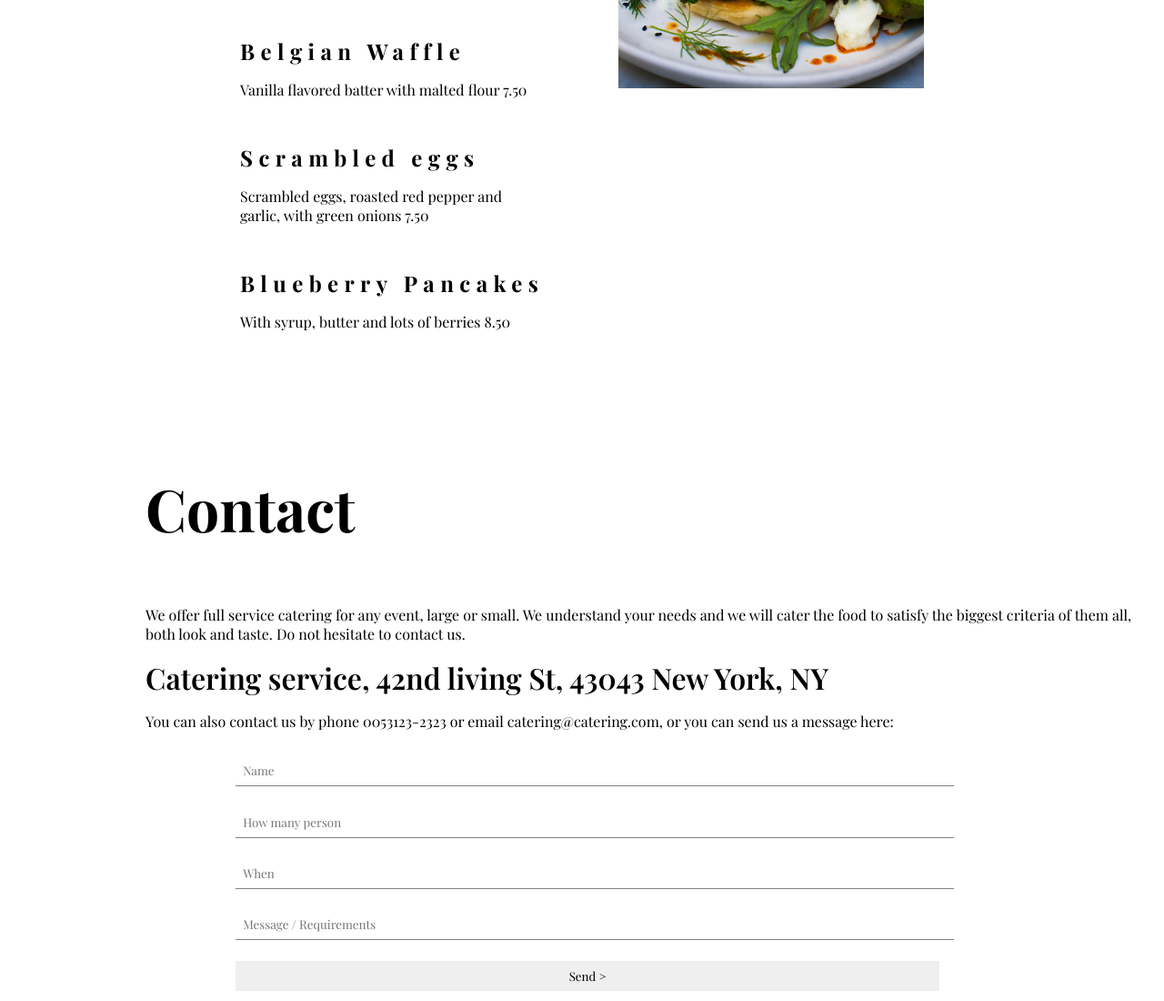
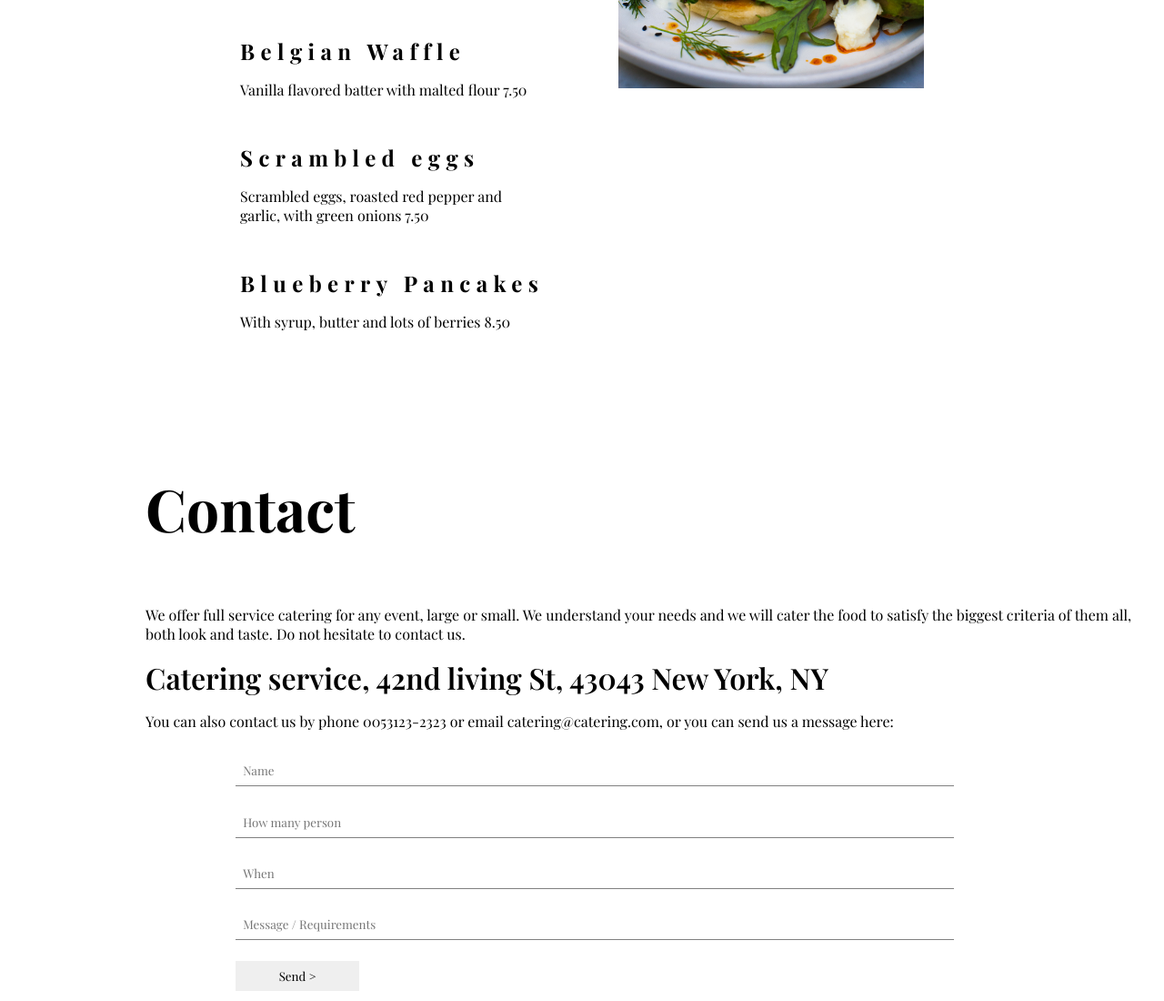
Before and after one commit to Soldieze/Gourmet-au-cathering, a plain HTML site: page index.html in a window 1280 px wide. Shown: the part 1709-2809 px from the top of the page at 91% size. Drawn offline with Linux system fonts and the light colour scheme.

Commit message:
curser pointer

```diff
--- a/assets/CSS/styles.css
+++ b/assets/CSS/styles.css
@@ -183,10 +183,12 @@ input{
   transition: 0.2s;
   border: none;
   margin-right: 0;
+  width: 17vh;
 }
 
 #send:hover{
   transition: 0.2s;
   background-color: black;
   color: white;
+  cursor: pointer;
 }
```
